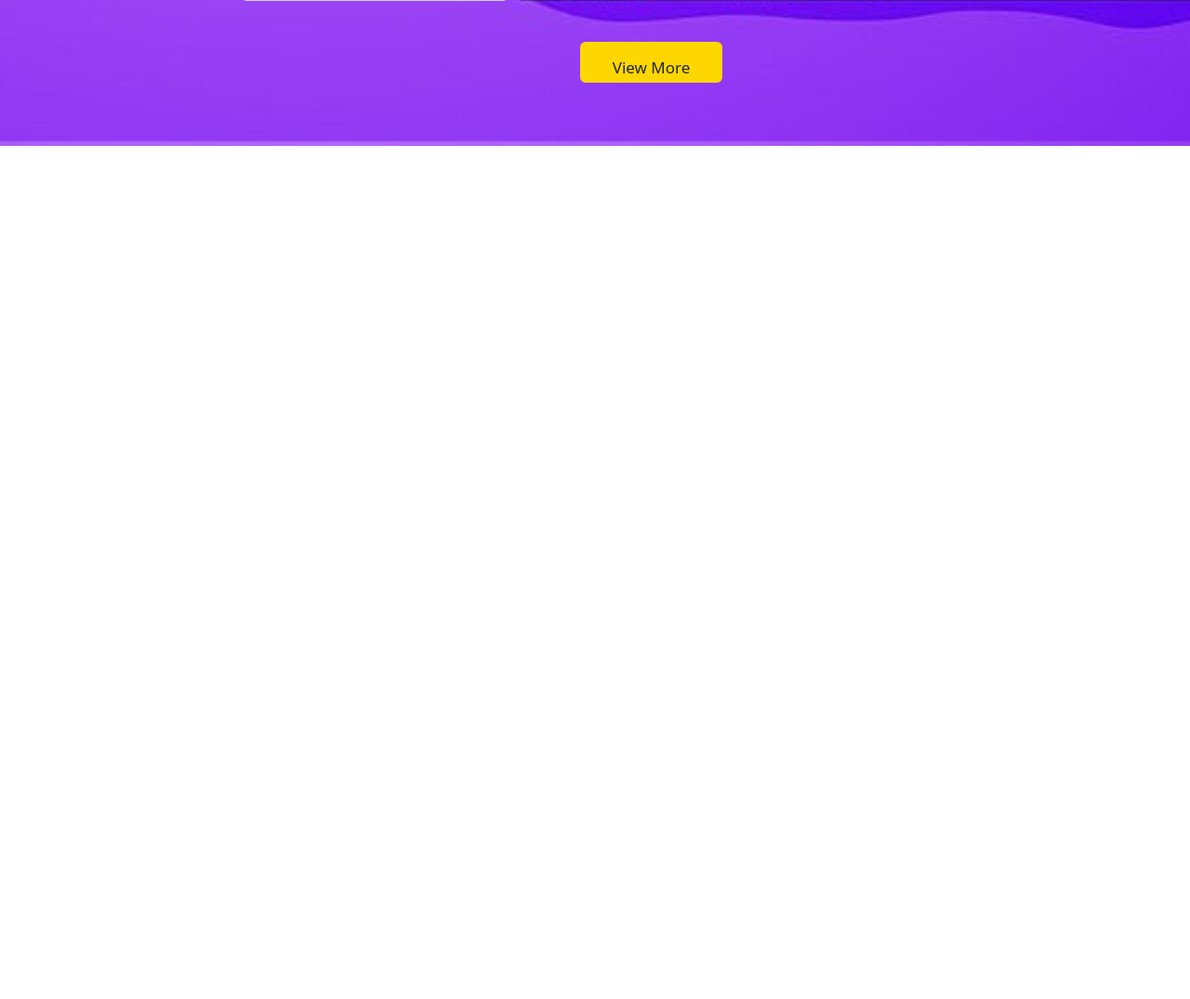
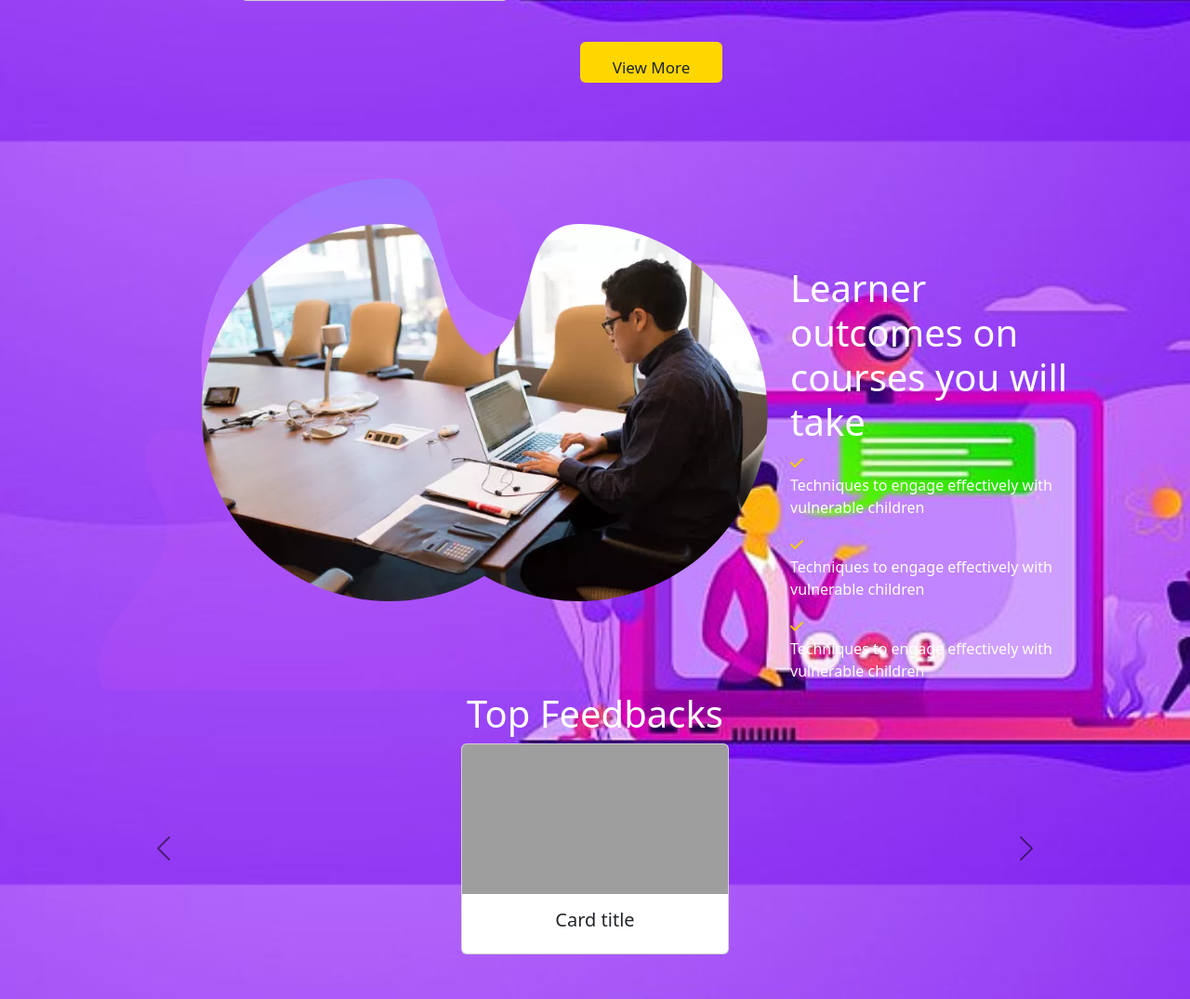
Before and after one commit to Deeproy007311/LearningManagementSyatem, a PHP site: page / in a window 1280 px wide. Shown: the part 1448-2523 px from the top of the page at 93% size. Before the commit the page ends 1605 px from the top, so only its background shows below. Run offline with PHP 8.4, Linux system fonts and the light colour scheme; some libraries are stand-ins or nearby versions; grey boxes are pictures that could not be loaded.

Commit message:
modified

```diff
--- a/index.php
+++ b/index.php
@@ -12,6 +12,8 @@ session_start();
         integrity="sha384-4bw+/aepP/YC94hEpVNVgiZdgIC5+VKNBQNGCHeKRQN+PtmoHDEXuppvnDJzQIu9" crossorigin="anonymous">
     <link rel="stylesheet" href="userPanelCss/index.css">
     <link rel="stylesheet" href="userPanelCss/home.css">
+    <!-- Font awsome -->
+    <script src="https://kit.fontawesome.com/2f671c2a32.js" crossorigin="anonymous"></script>
     <script src="https://code.jquery.com/jquery-3.6.0.min.js"></script> <!-- Include jQuery library -->
     <script>
     function checkLogin() {
@@ -74,15 +76,68 @@ session_start();
             </div>
             <div class="row justify-content-center">
                 <div class="col-12 text-center">
-                    <!-- <a href="" class="btn btn-primary" onclick="checkLogin()">View More</a> -->
                     <a href="studentCourses.php" class="button btn text-center" onclick="checkLogin()">View More</a>
                 </div>
             </div>
+        </div>
+        <!-- static information-1 -->
+        <div class="container container-info-1" style="margin-top: 83px; display: flex;">
+            <div class="container">
+                <img src="userPanelImages/index1.webp" alt="index1">
+            </div>
+            <div class="container" style="height: 324px;margin-top: 94px;">
+                <h1 class="text-white">Learner outcomes on courses you will take</h1>
+                <i class="fa-solid fa-check" style="color: #f2cb07;"></i>
+                <p class="text-white font-weight-bold">Techniques to engage effectively with vulnerable children</p>
+                <i class="fa-solid fa-check" style="color: #f2cb07;"></i>
+                <p class="text-white font-weight-bold">Techniques to engage effectively with vulnerable children</p>
+                <i class="fa-solid fa-check" style="color: #f2cb07;"></i>
+                <p class="text-white font-weight-bold">Techniques to engage effectively with vulnerable children</p>
+            </div>
+        </div>
+        <!-- Feedback -->
+        <div class="container mx-auto text-center">
+            <h1 class="text-white">Top Feedbacks</h1>
+            <div id="carouselExampleControls" class="carousel carousel-dark slide" data-bs-ride="carousel">
+                <div class="carousel-inner">
+                    <div class="carousel-item active">
+                        <div class="card-wrapper container-sm d-flex  justify-content-around">
+                            <div class="card  " style="width: 18rem;">
+                                <img src="https://source.unsplash.com/collection/190727/1600x900" class="card-img-top"
+                                    alt="...">
+                                <div class="card-body">
+                                    <h5 class="card-title">Card title</h5>
 
-        </div>
-        <script src="https://cdn.jsdelivr.net/npm/bootstrap@5.3.1/dist/js/bootstrap.bundle.min.js"
-            integrity="sha384-HwwvtgBNo3bZJJLYd8oVXjrBZt8cqVSpeBNS5n7C8IVInixGAoxmnlMuBnhbgrkm" crossorigin="anonymous">
-        </script>
+                                </div>
+                            </div>
+
+                        </div>
+                    </div>
+
+
+                    <button class="carousel-control-prev" type="button" data-bs-target="#carouselExampleControls"
+                        data-bs-slide="prev">
+                        <span class="carousel-control-prev-icon" aria-hidden="true"></span>
+                        <span class="visually-hidden">Previous</span>
+                    </button>
+                    <button class="carousel-control-next" type="button" data-bs-target="#carouselExampleControls"
+                        data-bs-slide="next">
+                        <span class="carousel-control-next-icon" aria-hidden="true"></span>
+                        <span class="visually-hidden">Next</span>
+                    </button>
+                </div>
+
+            </div>
+
+
+
+
+
+
+            <script src="https://cdn.jsdelivr.net/npm/bootstrap@5.3.1/dist/js/bootstrap.bundle.min.js"
+                integrity="sha384-HwwvtgBNo3bZJJLYd8oVXjrBZt8cqVSpeBNS5n7C8IVInixGAoxmnlMuBnhbgrkm"
+                crossorigin="anonymous">
+            </script>
 
 
 </body>
```
Also changed, not shown: userPanelCss/home.css (line endings or trailing spaces), userPanelImages/index1.webp (added).
